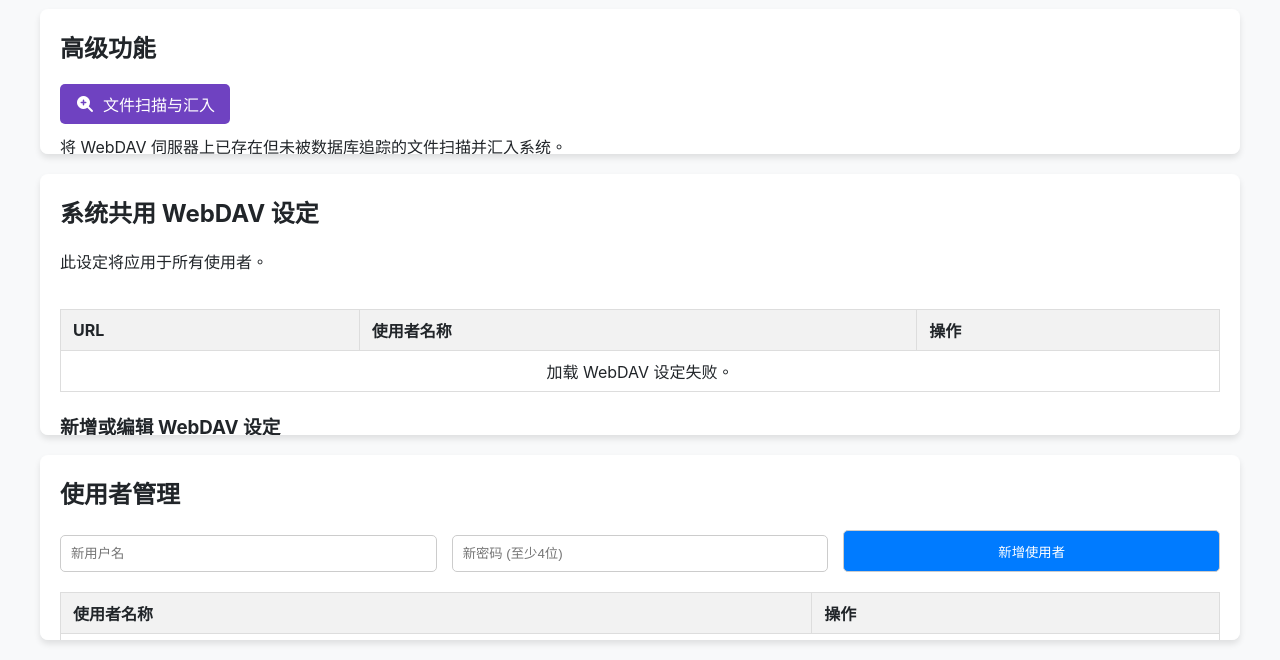
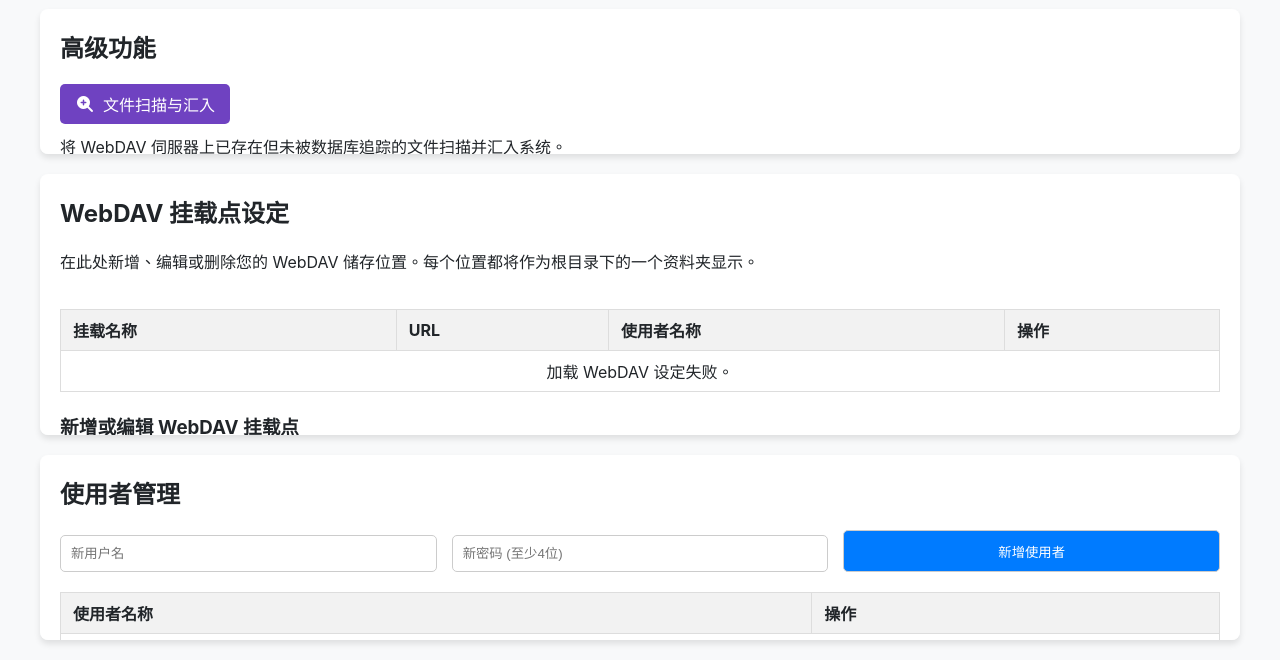
Before and after one commit to Limkon/webdav-server, a Node server app: template views/admin.html in a window 1280 px wide. Shown: the part 140-800 px from the top of the page. Run offline with Node 20, Linux system fonts and the light colour scheme; the template is opened without the code that fills it, so the values that code supplies are empty; some libraries are stand-ins or nearby versions.

Commit message:
Update admin.html

```diff
--- a/views/admin.html
+++ b/views/admin.html
@@ -9,7 +9,7 @@
     <style>
         .form-grid {
             display: grid;
-            grid-template-columns: repeat(auto-fit, minmax(200px, 1fr));
+            grid-template-columns: repeat(auto-fit, minmax(150px, 1fr));
             gap: 15px;
             align-items: flex-end;
         }
@@ -38,13 +38,14 @@
         </div>
 
         <div class="setting-card" id="webdav-settings-card">
-            <h2>系统共用 WebDAV 设定</h2>
-            <p>此设定将应用于所有使用者。</p>
+            <h2>WebDAV 挂载点设定</h2>
+            <p>在此处新增、编辑或删除您的 WebDAV 储存位置。每个位置都将作为根目录下的一个资料夹显示。</p>
 
             <div class="table-container">
                 <table class="user-table" id="webdav-table">
                     <thead>
                         <tr>
+                            <th>挂载名称</th>
                             <th>URL</th>
                             <th>使用者名称</th>
                             <th>操作</th>
@@ -55,10 +56,11 @@
                 </table>
             </div>
 
-            <h3 style="margin-top: 20px;">新增或编辑 WebDAV 设定</h3>
+            <h3 style="margin-top: 20px;">新增或编辑 WebDAV 挂载点</h3>
             <form id="webdav-form">
                 <input type="hidden" id="webdav-id">
                 <div class="form-grid">
+                    <input type="text" id="webdav-name" placeholder="挂载名称 (例如 mydrive)" required>
                     <input type="url" id="webdav-url" placeholder="WebDAV URL" required>
                     <input type="text" id="webdav-username" placeholder="使用者名称" required>
                     <input type="password" id="webdav-password" placeholder="密码 (留空则不变更)">
@@ -96,11 +98,12 @@
             const newUsernameInput = document.getElementById('new-username');
             const newPasswordInput = document.getElementById('new-password');
             const userTableBody = document.getElementById('user-table-body');
+            const webdavSettingsCard = document.getElementById('webdav-settings-card');
 
-            // WebDAV elements
             const webdavTableBody = document.getElementById('webdav-table-body');
             const webdavForm = document.getElementById('webdav-form');
             const webdavIdInput = document.getElementById('webdav-id');
+            const webdavNameInput = document.getElementById('webdav-name');
             const webdavUrlInput = document.getElementById('webdav-url');
             const webdavUsernameInput = document.getElementById('webdav-username');
             const webdavPasswordInput = document.getElementById('webdav-password');
@@ -109,8 +112,9 @@
 
             function clearWebdavForm() {
                 webdavForm.reset();
-                webdavIdInput.value = '';
+                webdavIdInput.value = ''; // 使用隐藏的 ID 字段来区分新增和编辑
                 saveWebdavBtn.textContent = '储存设定';
+                webdavNameInput.disabled = false;
             }
 
             async function loadWebdavSettings() {
@@ -119,23 +123,24 @@
                     const configs = res.data;
                     webdavTableBody.innerHTML = '';
                     if (configs.length === 0) {
-                         webdavTableBody.innerHTML = '<tr><td colspan="3" style="text-align: center;">尚未设定 WebDAV。</td></tr>';
+                         webdavTableBody.innerHTML = '<tr><td colspan="4" style="text-align: center;">尚未设定任何 WebDAV 挂载点。</td></tr>';
                     } else {
                         configs.forEach(config => {
                             const row = document.createElement('tr');
                             row.innerHTML = `
+                                <td>${config.name}</td>
                                 <td>${config.url}</td>
                                 <td>${config.username}</td>
                                 <td class="actions">
-                                    <button class="edit-webdav-btn" data-id="${config.id}">编辑</button>
-                                    <button class="delete-webdav-btn" data-id="${config.id}" style="background-color: #dc3545;">删除</button>
+                                    <button class="edit-webdav-btn" data-name="${config.name}">编辑</button>
+                                    <button class="delete-webdav-btn" data-name="${config.name}" style="background-color: #dc3545;">删除</button>
                                 </td>
                             `;
                             webdavTableBody.appendChild(row);
                         });
                     }
                 } catch (error) {
-                     webdavTableBody.innerHTML = '<tr><td colspan="3" style="text-align: center;">加载 WebDAV 设定失败。</td></tr>';
+                     webdavTableBody.innerHTML = '<tr><td colspan="4" style="text-align: center;">加载 WebDAV 设定失败。</td></tr>';
                 }
             }
 
@@ -144,13 +149,18 @@
             webdavForm.addEventListener('submit', async (e) => {
                 e.preventDefault();
                 const id = webdavIdInput.value;
-                const url = webdavUrlInput.value;
-                const username = webdavUsernameInput.value;
-                const password = webdavPasswordInput.value;
+                const name = webdavNameInput.value.trim();
+                const url = webdavUrlInput.value.trim();
+                const username = webdavUsernameInput.value.trim();
+                const password = webdavPasswordInput.value; // 密码可以为空
+
+                if (!name.match(/^[a-zA-Z0-9_-]+$/)) {
+                    alert('挂载名称只能包含字母、数字、底线和连字符。');
+                    return;
+                }
 
                 try {
-                    const payload = { url, username, password };
-                    if (id) payload.id = id;
+                    const payload = { name, url, username, password, originalName: id };
 
                     await axios.post('/api/admin/webdav', payload);
                     alert('WebDAV 设定已储存!');
@@ -163,26 +173,28 @@
 
             webdavTableBody.addEventListener('click', async (e) => {
                 const target = e.target;
-                const id = target.dataset.id;
+                const name = target.dataset.name;
 
                 if (target.classList.contains('edit-webdav-btn')) {
                      const res = await axios.get('/api/admin/webdav');
-                     const config = res.data.find(c => String(c.id) === id);
+                     const config = res.data.find(c => c.name === name);
                      if (config) {
-                         webdavIdInput.value = config.id;
+                         webdavIdInput.value = config.name; // 使用 name 作为 ID
+                         webdavNameInput.value = config.name;
+                         webdavNameInput.disabled = true; // 编辑时不允许修改名称
                          webdavUrlInput.value = config.url;
                          webdavUsernameInput.value = config.username;
-                         webdavPasswordInput.value = ''; // Don't show old password
+                         webdavPasswordInput.value = '';
                          webdavPasswordInput.placeholder = "密码 (留空则不变更)";
                          saveWebdavBtn.textContent = '更新设定';
                      }
                 }
 
                 if (target.classList.contains('delete-webdav-btn')) {
-                    if (confirm('确定要删除此 WebDAV 设定吗？')) {
+                    if (confirm(`确定要删除挂载点 "${name}" 吗？这不会删除远端档案，但会使它们在本系统中无法存取。`)) {
                         try {
-                            await axios.delete(`/api/admin/webdav/${id}`);
-                            alert('设定已删除。');
+                            await axios.delete(`/api/admin/webdav/${name}`);
+                            alert('挂载点已删除。');
                             loadWebdavSettings();
                         } catch (error) {
                             alert('删除失败: ' + (error.response?.data?.message || '服务器错误'));
```
